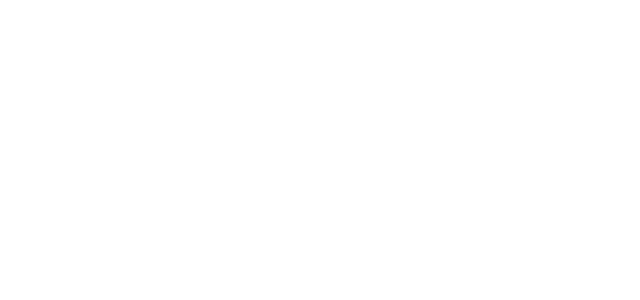
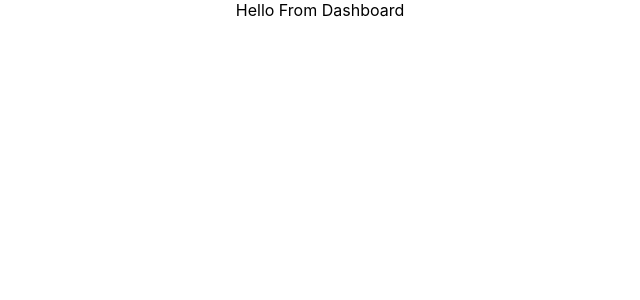
Before and after one commit to maliGhanshyam/RetailerModuleTiffinServices, a React (Create React App) app: page / in a window 1280 px wide. Shown: the top 300 px of the page, without its empty margins (320-960 px from the left). Built offline with nearby package versions, Linux system fonts and the light colour scheme.

Commit message:
Added basic folder structre for dashboard

```diff
--- /dev/null
+++ b/src/pages/dashboard/UserDashboard.tsx
@@ -0,0 +1,11 @@
+import React from 'react'
+
+const UserDashboard = () => {
+  return (
+    <div>
+      Hello From Dashboard
+    </div>
+  )
+}
+
+export default UserDashboard;
--- /dev/null
+++ b/src/pages/dashboard/index.tsx
@@ -0,0 +1 @@
+export { default as UserDashboard } from "./UserDashboard";
--- /dev/null
+++ b/src/pages/landingPage/UserLandingPage.tsx
@@ -0,0 +1,7 @@
+import React from "react";
+
+const UserLandingPage = () => {
+  return <div></div>;
+};
+
+export default UserLandingPage;
--- /dev/null
+++ b/src/pages/landingPage/index.tsx
@@ -0,0 +1 @@
+export { default as UserLandingPage } from "./UserLandingPage";
```
Also changed, not shown: src/routes/Routes.tsx (+10 -0 lines).
